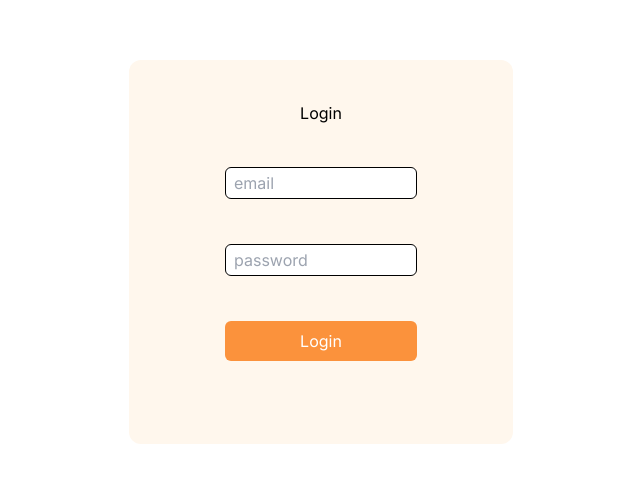
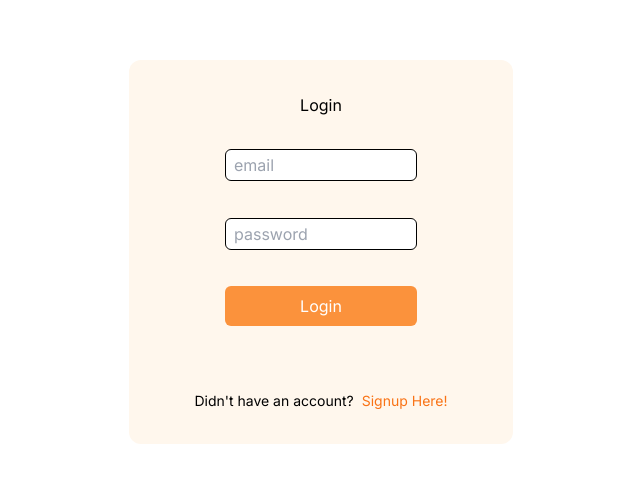
Before and after one commit to pulkit-singhall/ama, a Next.js app: page /login in a window 1280 px wide. Shown: the part 148-630 px from the top of the page, without its empty margins (319-959 px from the left). Built offline with nearby package versions, Linux system fonts and the light colour scheme.

Commit message:
signup and login frontend route

```diff
--- a/src/app/login/page.tsx
+++ b/src/app/login/page.tsx
@@ -25,6 +25,10 @@ export default function Login() {
             setVerify,
             details
         ])
+
+    async function signupReplace() {
+        router.replace('/signup')
+    }
 
     async function login() {
         if (verify) {
@@ -77,6 +81,15 @@ export default function Login() {
                     onClick={login}>Login</button>
                 <p
                     className="text-sm text-red-700">{errorMessage}</p>
+                <p
+                    className="text-sm">
+                    Didn't have an account?
+                    <button
+                        className="ml-2 text-sm text-orange-500"
+                        onClick={signupReplace}>
+                        Signup Here!
+                    </button>
+                </p>
             </div>
         </div>
     )
--- a/src/app/signup/page.tsx
+++ b/src/app/signup/page.tsx
@@ -23,7 +23,7 @@ export default function Signup() {
   },
     [setVerify, user])
 
-  async function pushLogin() {
+  async function loginReplace() {
     router.replace('/login')
   }
 
@@ -91,7 +91,9 @@ export default function Signup() {
           Already have an account?
           <button
             className="ml-2 text-sm text-orange-500"
-            onClick={pushLogin}>Login here!</button>
+            onClick={loginReplace}>
+            Login Here!
+          </button>
         </p>
       </div>
     </div>
```
